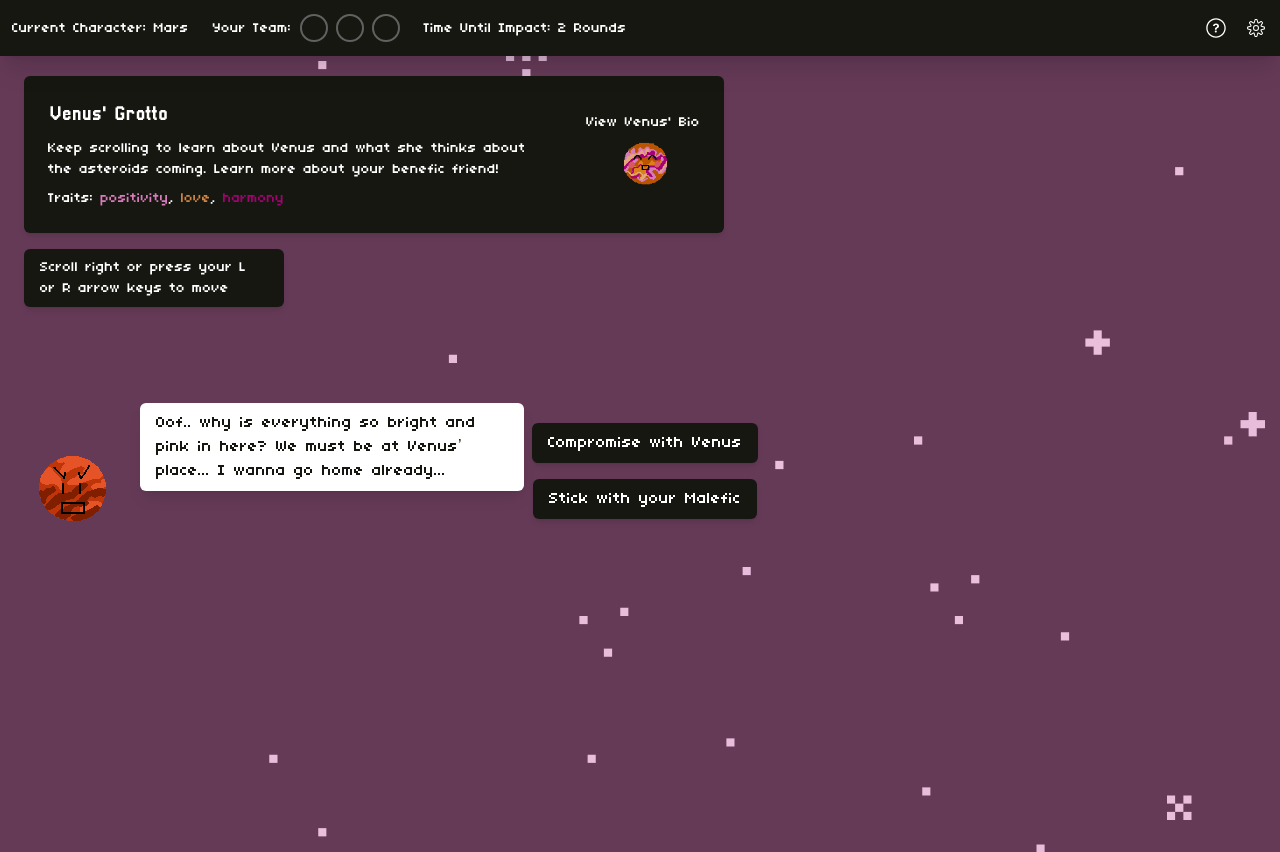
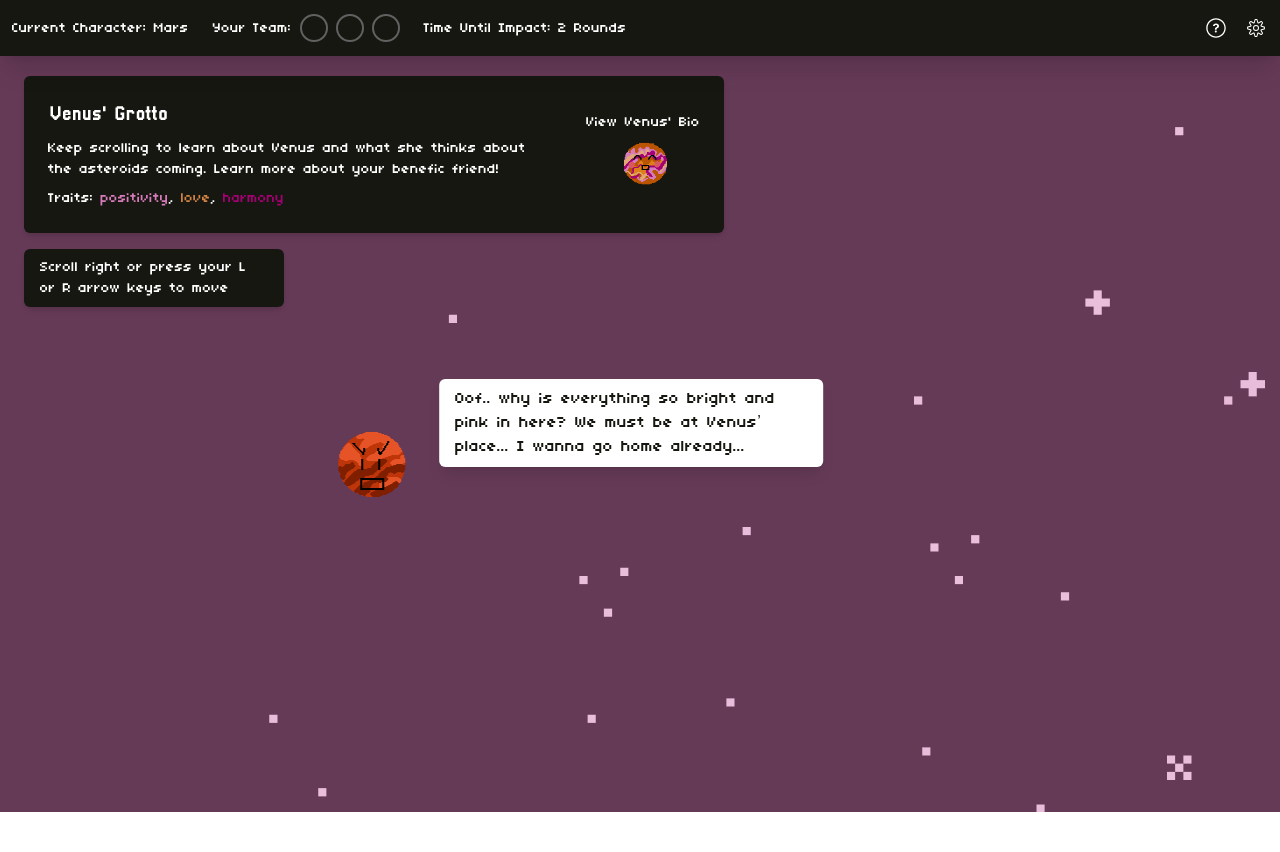
Before and after one commit to danyabaron/cosmic-crossroads, a React (Create React App) app: page /mars-game in a window 1280 px wide. After the commit the page ends 812 px from the top, so only its background shows below. Built offline with nearby package versions, Linux system fonts and the light colour scheme.

Commit message:
scrolling still having trouble with it

```diff
--- a/src/Pages/MarsPath/MarsGame.js
+++ b/src/Pages/MarsPath/MarsGame.js
@@ -36,57 +36,40 @@ function MarsGame() {
             el: document.querySelector('[data-scroll-container]'),
             smooth: true,
             getDirection: true,
-            // direction: 'horizontal',
+            direction: 'horizontal',
             gestureDirection: 'both'
         });
 
         scroll.on('scroll', (args) => {
-            console.log(args.direction); // Check direction changes
+            if (args) {
+                console.log('Scroll direction:', args.direction);
+            } else {
+                console.error('No scroll args received');
+            }
         });
+
         return () => {
             if (scroll) scroll.destroy();
             console.log('destroyed scroll');
         };
     }, []);
 
-    // useEffect(() => {
-    //     const scrollContainer = document.querySelector('[data-scroll-container]');
-    //     let scroll;
 
-    //     const initializeScroll = () => {
-    //         if (scroll) scroll.destroy();
-
-    //         const isMobile = window.matchMedia('(max-width: 768px)').matches;
-    //         scroll = new LocomotiveScroll({
-    //             el: scrollContainer,
-    //             smooth: true,
-    //             direction: isMobile ? 'vertical' : 'horizontal'
-    //         });
-    //     };
-
-    //     initializeScroll();
-
-    //     window.addEventListener('resize', initializeScroll);
-
-    //     return () => {
-    //         if (scroll) scroll.destroy();
-    //         window.removeEventListener('resize', initializeScroll);
-    //     };
-    // }, []);
 
 
     // USER STARTS AT VENUS' GROTTO. THE MAIN START SCREEN. VENUS IS THE BENEFIC PLANET. USER CAN CHOOSE TO STICK WITH MARS, THEIR MALEFIC PLANET, OR ADD VENUS TO THEIR TEAM.
     if (screen === 'venus') {
 
     return (
-        <div className='bg-venus-bg-scroll min-w-screen h-fit' data-scroll-container id='venus-scroll-container'>
+        <div className='bg-venus-bg-scroll min-w-screen h-[6000px]' data-scroll-container id='venus-scroll-container'>
+{/*
+data-scroll-section data-scroll-direction='vertical' */}
 
-
-        <div className=' flex flex-col items-start mt-10' id='venus-container' data-scroll-section data-scroll-direction='vertical'>
+        <section className=' flex flex-col items-start mt-10'  id='venus-container' >
            <div className='w-full h-full items-center justify-start m-6' id='spacing-venus-grotto-container'>
 
-                <div data-scroll data-scroll-sticky className='flex flex-col gap-4 '>
-                    <div data-scroll className='bg-main-black text-white rounded-md text-xs md:text-sm lg:text-base shadow-md flex flex-row items-center justify-center
+                <div className='flex flex-col gap-4 '>
+                    <div  className='bg-main-black text-white rounded-md text-xs md:text-sm lg:text-base shadow-md flex flex-row items-center justify-center
                         text-wrap w-[400px] md:w-[700px] lg:w-[700px] p-6 gap-10' id='venus-grotto'>
                             <div className='flex flex-col items-start gap-2' id='venus-grotto-text'>
                                 <h1 className='text-base font-header md:text-lg lg:text-xl'>Venus' Grotto</h1>
@@ -105,7 +88,7 @@ function MarsGame() {
                             </div>
                        </div>
 
-                    <div data-scroll className='bg-main-black text-white rounded-md text-xs md:text-sm lg:text-base shadow-md flex flex-row px-4 py-2 items-center justify-center
+                    <div  className='bg-main-black text-white rounded-md text-xs md:text-sm lg:text-base shadow-md flex flex-row px-4 py-2 items-center justify-center
                         text-wrap w-[160px] md:w-[260px]' id='scroll-text'>
                             <h1 className='text-xs md:text-sm'> Scroll right or press your L or R arrow keys to move</h1>
                         </div>
@@ -125,14 +108,33 @@ Curabitur Morbi laoreet, orci in semper suscipit, lectus massa blandit mi,
 
 
                     </p>    */}
-                <div className='w-full h-full items-center justify-start p-6'>
-                    <div data-scroll-section
-                    data-scroll-direction='horizontal'
+                {/* <div className=' items-center justify-start p-6'> */}
+                    <section data-scroll-section
 
 
-                    className='pt-12 pb-10 flex flex-row w-full gap-2 flex-nowrap '
-                    id='horizontal-container'>
-                        <div className='flex items-start gap-4 flex-shrink-0' data-scroll id='dialogue-section'>
+
+                    className='m-12 flex flex-row w-full gap-2 flex-nowrap '
+                    id='horizontal-container'
+                    data-scroll-direction='horizontal'>
+                        <div className='flex items-start gap-4 flex-shrink-0 min-w-[300vw]' data-scroll
+                        data-scroll-speed='2' data-scroll-direction='horizontal'
+                           id='dialogue-section'>
+                                <div className='mt-9 w-fit ' data-scroll id='mars-image'>
+                                    <img className="" src={MarsGif} alt="Mars Gif"/>
+                                </div>
+
+                                <div data-scroll className="bg-white text-main-black rounded-md text-xs md:text-sm lg:text-base flex items-center justify-center
+                                text-wrap shadow-lg px-4 py-2 max-w-sm flex-shrink-0" >
+                                    <p>
+                                        Oof.. why is everything so bright and pink in here? We must be at Venus’ place... I wanna go home already...
+                                    </p>
+
+                                </div>
+
+
+                        </div>
+                         {/* <div className='flex items-start gap-4 flex-shrink-0'  data-scroll
+                        data-scroll-speed='2' data-scroll-direction='horizontal' data-scroll-position='left' id='dialogue-section'>
                                 <div className='mt-9 w-fit' id='mars-image'>
                                     <img className="" src={MarsGif} alt="Mars Gif"/>
                                 </div>
@@ -147,22 +149,8 @@ Curabitur Morbi laoreet, orci in semper suscipit, lectus massa blandit mi,
 
 
                         </div>
-                        {/* <div className='flex items-start gap-4 flex-shrink-0' data-scroll id='dialogue-section'>
-                                <div className='mt-9 w-fit' id='mars-image'>
-                                    <img className="" src={MarsGif} alt="Mars Gif"/>
-                                </div>
-
-                                <div className="bg-white text-main-black rounded-md text-xs md:text-sm lg:text-base flex items-center justify-center
-                                text-wrap shadow-lg px-4 py-2 max-w-sm flex-shrink-0" >
-                                    <p>
-                                        Oof.. why is everything so bright and pink in here? We must be at Venus’ place... I wanna go home already...
-                                    </p>
-
-                                </div>
-
-
-                        </div> */}
-                        {/* <div className='flex items-start gap-4 flex-shrink-0' data-scroll id='dialogue-section'>
+                        <div className='flex items-start gap-4 flex-shrink-0'  data-scroll
+                        data-scroll-speed='2' data-scroll-direction='horizontal' data-scroll-position='left'l id='dialogue-section'>
                                 <div className='mt-9 w-fit' id='mars-image'>
                                     <img className="" src={MarsGif} alt="Mars Gif"/>
                                 </div>
@@ -176,11 +164,12 @@ Curabitur Morbi laoreet, orci in semper suscipit, lectus massa blandit mi,
                                 </div>
 
 
-                        </div> */}
+                        </div>
+                 */}
 
 
-
-                        <div id='button-container' className='flex flex-col items-center justify-center gap-4'>
+                        <div id='button-container'  data-scroll
+                        data-scroll-speed='2' data-scroll-direction='vertical' data-scroll-position='left' className='flex flex-col items-center justify-center gap-4'>
 
                         <button
                             onClick={() => {
@@ -203,8 +192,8 @@ Curabitur Morbi laoreet, orci in semper suscipit, lectus massa blandit mi,
 
                         </div>
 
-                    </div>
-                </div>
+                    {/* </div> */}
+                </section>
 
 
 
@@ -220,7 +209,7 @@ Curabitur Morbi laoreet, orci in semper suscipit, lectus massa blandit mi,
 
 
 
-            </div>
+            </section>
 
 
         </div>
```
